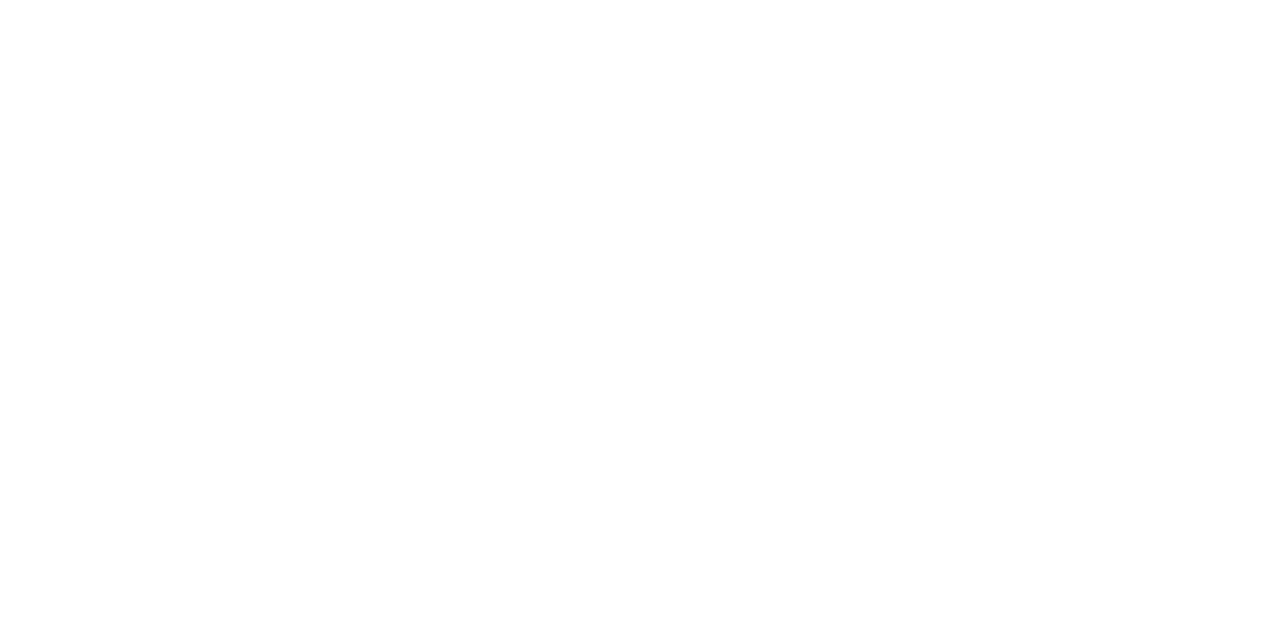
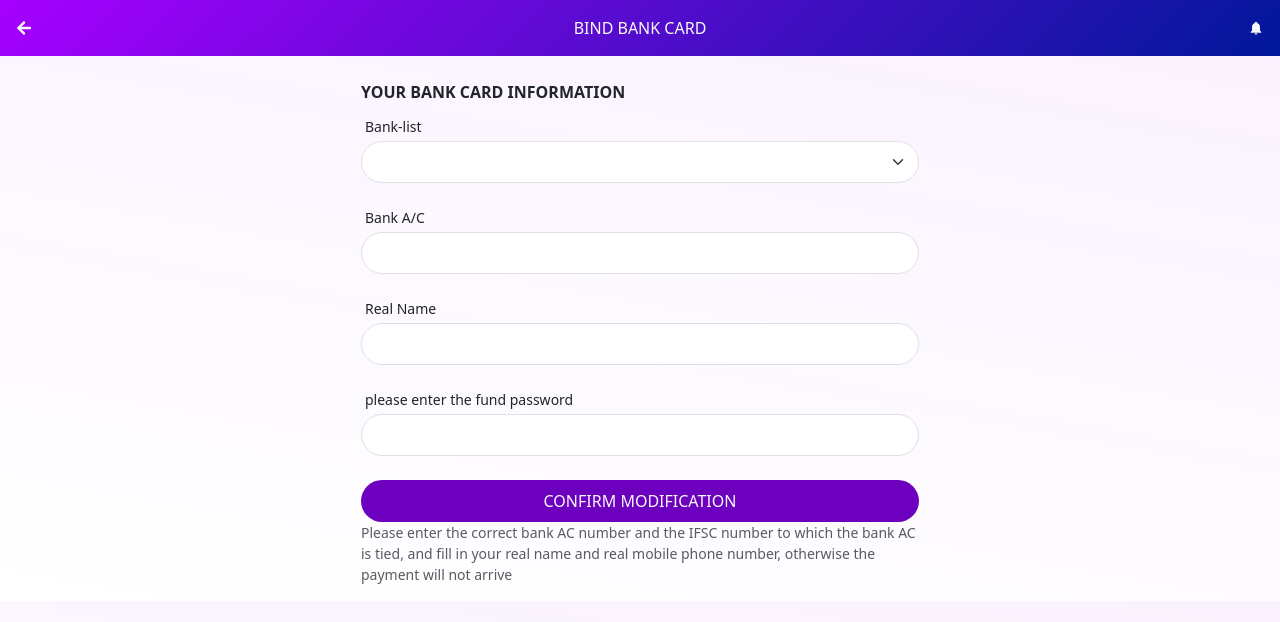
Before and after one commit to Sheriff10/mall, a React (Create React App) app: page /bind-card in a window 1280 px wide. Before the commit this address had no page. Shown: the top 622 px of the page. Built offline with nearby package versions, Linux system fonts and the light colour scheme.

Commit message:
finished all pages

```diff
--- a/src/App.js
+++ b/src/App.js
@@ -13,6 +13,9 @@ import Order from "./pages/order";
 import Invite from "./pages/invite";
 import RechargeRecord from "./pages/recharge-record";
 import WithdrawalRecord from "./pages/withdrawal-record";
+import AccountDetails from "./pages/account-details";
+import BindCard from "./pages/bind-card";
+import ChangePassword from "./pages/change-password";
 
 function App() {
    return (
@@ -30,6 +33,9 @@ function App() {
             <Route path="/invite" element={<Invite />} />
             <Route path="/recharge-record" element={<RechargeRecord />} />
             <Route path="/withdrawal-record" element={<WithdrawalRecord />} />
+            <Route path="/account-details" element={<AccountDetails />} />
+            <Route path="/bind-card" element={<BindCard />} />
+            <Route path="/change-password" element={<ChangePassword />} />
          </Routes>
       </div>
    );
--- /dev/null
+++ b/src/pages/account-details.jsx
@@ -0,0 +1,10 @@
+import React from 'react'
+import Nodata from './nodata'
+
+export default function AccountDetails() {
+  return (
+    <div className="ad">
+        <Nodata title={"Account"} />
+    </div>
+  )
+}
--- /dev/null
+++ b/src/pages/bind-card.jsx
@@ -0,0 +1,58 @@
+import React from "react";
+import { FaArrowLeft } from "react-icons/fa";
+import { MdNotifications } from "react-icons/md";
+
+export default function BindCard() {
+   return (
+      <div className="bc recharge">
+         <div className="header d-flex justify-content-between align-items-center p-3 text-light text-uppercase">
+            <FaArrowLeft /> <span>Bind Bank card</span> <MdNotifications />
+         </div>
+
+         <div className="container">
+            {/* Form */}
+            <form className="col-lg-6 mx-auto mt-4">
+               <div className="head pb-2">
+                  <span className="fw-bold">YOUR BANK CARD INFORMATION</span>
+               </div>
+               <div className="formg-group mb-4">
+                  <div className="small m-1">Bank-list</div>
+                  <select className="form-select rounded-pill p-2 small bg-white"></select>
+               </div>
+               <div className="formg-group mb-4">
+                  <div className="small m-1">Bank A/C</div>
+                  <input
+                     type="text"
+                     className="form-control rounded-pill p-2 small bg-white"
+                  />
+               </div>
+               <div className="formg-group mb-4">
+                  <div className="small m-1">Real Name</div>
+                  <input
+                     type="text"
+                     className="form-control rounded-pill p-2 small bg-white"
+                  />
+               </div>
+               <div className="formg-group mb-4">
+                  <div className="small m-1">please enter the fund password </div>
+                  <input
+                     type="text"
+                     className="form-control rounded-pill p-2 small bg-white"
+                  />
+               </div>
+               <div className="btn-wrap">
+                  <button className="btn btn-purple w-100 rounded-pill text-light p-2">
+                     {" "}
+                     CONFIRM MODIFICATION
+                  </button>
+               </div>
+               <p className="text-muted small">
+                  Please enter the correct bank AC number and the IFSC number to
+                  which the bank AC is tied, and fill in your real name and real
+                  mobile phone number, otherwise the payment will not arrive
+               </p>
+            </form>
+         </div>
+      </div>
+   );
+}
--- /dev/null
+++ b/src/pages/change-password.jsx
@@ -0,0 +1,50 @@
+import React from "react";
+import { FaArrowLeft } from "react-icons/fa";
+import { MdNotifications } from "react-icons/md";
+
+
+export default function ChangePassword() {
+   return (
+      <div className="bc recharge">
+         <div className="header d-flex justify-content-between align-items-center p-3 text-light text-uppercase">
+            <FaArrowLeft /> <span>Change Password</span> <MdNotifications />
+         </div>
+
+         <div className="container">
+            {/* Form */}
+            <form className="col-lg-6 mx-auto mt-4">
+               <div className="head pb-2">
+                  <span className="fw-bold">CHANGE PASSWORD</span>
+               </div>
+               <div className="formg-group mb-4">
+                  <div className="small m-1">Old password</div>
+                  <select className="form-select rounded-pill p-2 small bg-white"></select>
+               </div>
+               <div className="formg-group mb-4">
+                  <div className="small m-1">New password</div>
+                  <input
+                     type="text"
+                     className="form-control rounded-pill p-2 small bg-white"
+                  />
+               </div>
+               <div className="formg-group mb-4">
+                  <div className="small m-1">Confirm password</div>
+                  <input
+                     type="text"
+                     className="form-control rounded-pill p-2 small bg-white"
+                  />
+               </div>
+               <div className="btn-wrap">
+                  <button className="btn btn-purple w-100 rounded-pill text-light p-2">
+                     Next
+                  </button>
+               </div>
+               <p class="text-mute small mt-4">
+                  Please remember your password . if you forget your password,
+                  please contact customer service .{" "}
+               </p>
+            </form>
+         </div>
+      </div>
+   );
+}
```
